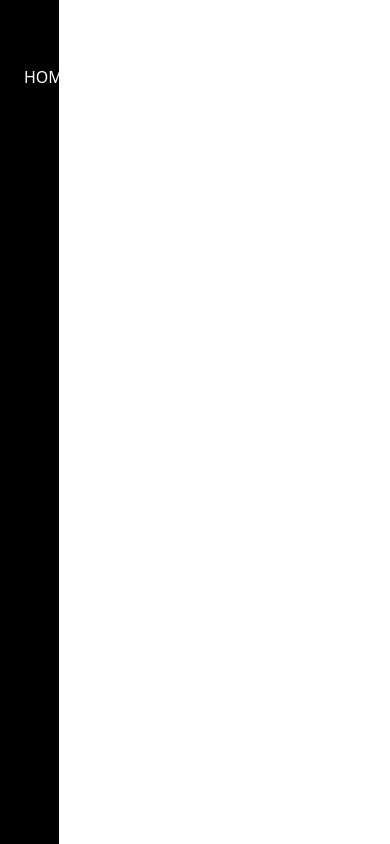
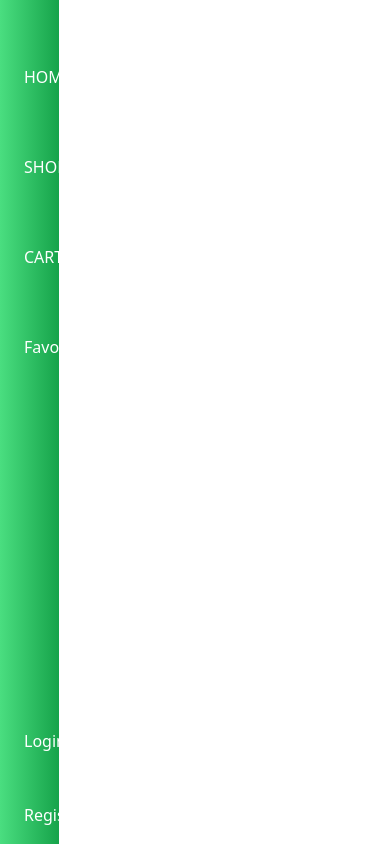
Before and after one commit to NavidDev1/eStore, a React (Vite) app in the folder frontend/: page / in a window 390 px wide. Built offline with nearby package versions, Linux system fonts and the light colour scheme.

Commit message:
created Constsants and redux toolkit with apiSlice

```diff
--- a/frontend/src/pages/Auth/Navigation.jsx
+++ b/frontend/src/pages/Auth/Navigation.jsx
@@ -4,6 +4,7 @@ import {
   AiOutlineShopping,
   AiOutlineUserAdd,
   AiOutlineShoppingCart,
+  AiOutlineLogin,
 } from 'react-icons/ai';
 
 import { FaHeart } from 'react-icons/fa';
@@ -31,7 +32,7 @@ export default function Navigation() {
     <div
       style={{ zIndex: 999 }}
       className={`${showSidebar ? 'hidden' : 'flex'}
-      xl:flex lg:flex md:hidden sm:hidden flex-col justify-between p-4 text-white bg-black w.[4%] hover:w-[15%] h-[100vh] fixed`}
+      xl:flex lg:flex md:hidden sm:hidden flex-col justify-between p-4 text-white bg-gradient-to-r from-green-400 to-green-600 w-[4%] hover:w-[15%] h-[100vh] fixed`}
       id='navigation-container'
     >
       <div className='flex flex-col justify-center space-y-4'>
@@ -42,7 +43,55 @@ export default function Navigation() {
           <AiOutlineHome className='mr-2 mt-[3rem]' size={26} />
           <span className='hidden nav-item-name mt-[3rem]'>HOME</span>{' '}
         </Link>
+
+        <Link
+          to='/shop'
+          className='flex items-center transition-transform transform hover:translate-x-2'
+        >
+          <AiOutlineShopping className='mr-2 mt-[3rem]' size={26} />
+          <span className='hidden nav-item-name mt-[3rem]'>SHOP</span>{' '}
+        </Link>
+
+        <Link
+          to='/cart'
+          className='flex items-center transition-transform transform hover:translate-x-2'
+        >
+          <AiOutlineShoppingCart className='mr-2 mt-[3rem]' size={26} />
+          <span className='hidden nav-item-name mt-[3rem]'>CART</span>{' '}
+        </Link>
+
+        <Link
+          to='/favorite'
+          className='flex items-center transition-transform transform hover:translate-x-2'
+        >
+          <FaHeart className='mr-2 mt-[3rem]' size={26} />
+          <span className='hidden nav-item-name mt-[3rem]'>Favorite</span>{' '}
+        </Link>
       </div>
+
+      <ul>
+        <li>
+          <Link
+            to='/login'
+            className='flex items-center transition-transform transform hover:translate-x-2'
+          >
+            <AiOutlineLogin className='mr-2 mt-[3rem]' size={26} />
+            <span className='hidden nav-item-name mt-[3rem]'>Login</span>{' '}
+          </Link>
+        </li>
+
+        <li>
+          <Link
+            to='/register'
+            className='flex items-center transition-transform transform hover:translate-x-2'
+          >
+            <AiOutlineUserAdd className='mr-2 mt-[3rem]' size={26} />
+            <span className='hidden nav-item-name mt-[3rem]'>
+              Register
+            </span>{' '}
+          </Link>
+        </li>
+      </ul>
     </div>
   );
 }
--- /dev/null
+++ b/frontend/src/redux/api/apiSlice.js
@@ -0,0 +1,13 @@
+import { fetchBaseQuery, createApi } from '@reduxjs/toolkit/query/react';
+import { BASE_URL } from '../features/constants';
+
+// Configure the baseQuery with the fetchBaseQuery function
+// This sets the baseUrl for making HTTP requests
+const baseQuery = fetchBaseQuery({ baseUrl: BASE_URL });
+
+// Create an API slice using createApi function
+export const apiSlice = createApi({
+  baseQuery,
+  tagTypes: ['Product', 'Order', 'User', 'Category'],
+  endpoints: () => ({}),
+});
--- /dev/null
+++ b/frontend/src/redux/api/usersApiSlice.js
@@ -0,0 +1,16 @@
+import { apiSlice } from './apiSlice';
+import { USERS_URL } from '../features/constants';
+
+// Create a new API slice specific to the 'users' domain by injecting endpoints
+// Define the endpoints for the 'users' domain using the injectEndpoints method
+export const usersApiSlice = apiSlice.injectEndpoints({
+  endpoints: (builder) => ({
+    login: builder.mutation({
+      query: (data) => ({
+        url: `${USERS_URL}/auth`,
+        method: 'POST',
+        body: data,
+      }),
+    }),
+  }),
+});
--- /dev/null
+++ b/frontend/src/redux/features/constants.js
@@ -0,0 +1,2 @@
+export const BASE_URL = ''; //proxy
+export const USERS_URL = '/api/users';
```
Also changed, not shown: frontend/src/redux/features/store.js (added).
